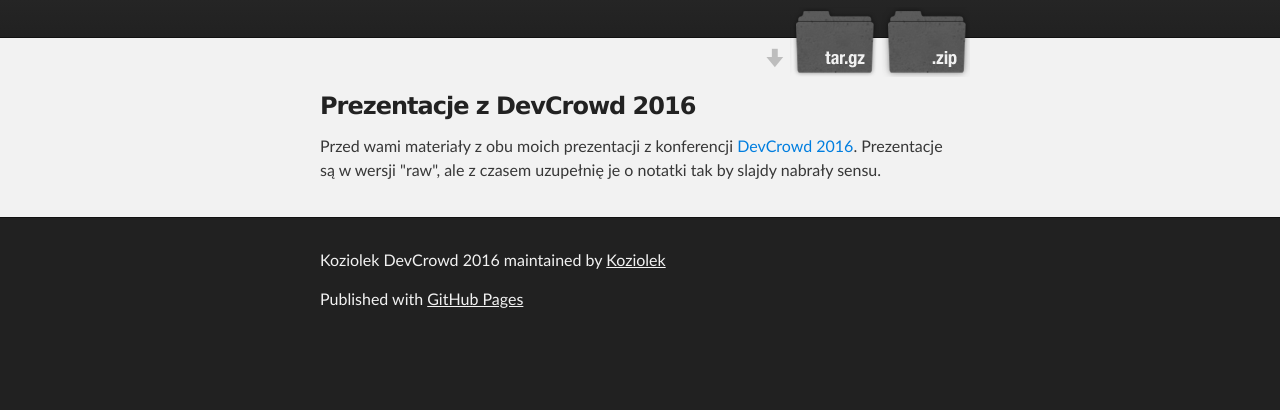
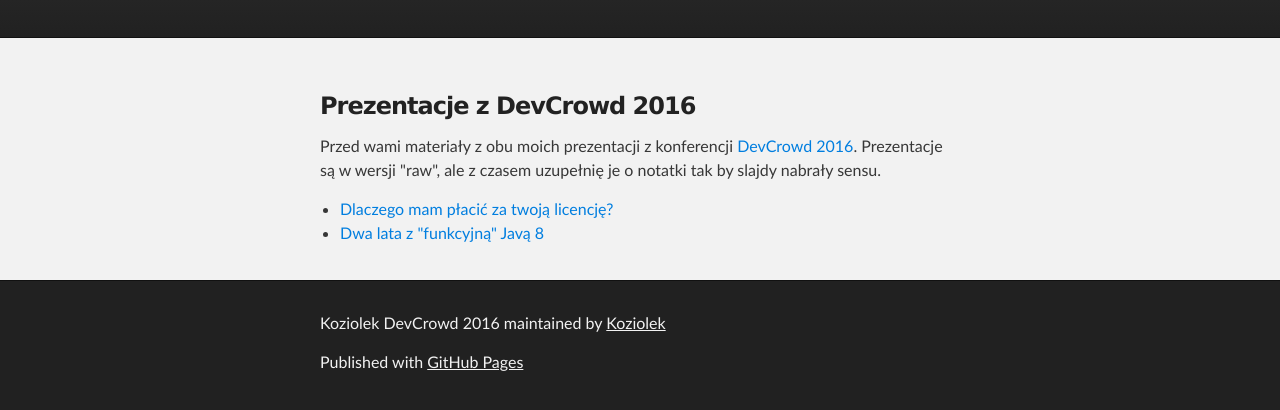
Before and after one commit to Koziolek/koziolek_devcrowd_2016, a plain HTML site: page index.html in a window 1280 px wide. Shown: the part 172-582 px from the top of the page. Drawn offline with Linux system fonts and the light colour scheme.

Commit message:
add links to presentations

```diff
--- a/index.html
+++ b/index.html
@@ -21,10 +21,10 @@
         <h1 id="project_title">Koziolek DevCrowd 2016</h1>
         <h2 id="project_tagline">Materiały z konferencji</h2>
 
-            <section id="downloads">
-              <a class="zip_download_link" href="https://github.com/Koziolek/koziolek_devcrowd_2016/zipball/master">Download this project as a .zip file</a>
-              <a class="tar_download_link" href="https://github.com/Koziolek/koziolek_devcrowd_2016/tarball/master">Download this project as a tar.gz file</a>
-            </section>
+        <!--<section id="downloads">-->
+        <!--<a class="zip_download_link" href="https://github.com/Koziolek/koziolek_devcrowd_2016/zipball/master">Download this project as a .zip file</a>-->
+        <!--<a class="tar_download_link" href="https://github.com/Koziolek/koziolek_devcrowd_2016/tarball/master">Download this project as a tar.gz file</a>-->
+        <!--</section>-->
     </header>
 </div>
 
@@ -32,9 +32,16 @@
 <div id="main_content_wrap" class="outer">
     <section id="main_content" class="inner">
         <h3>
-<a id="prezentacje-z-devcrowd-2016" class="anchor" href="#prezentacje-z-devcrowd-2016" aria-hidden="true"><span aria-hidden="true" class="octicon octicon-link"></span></a>Prezentacje z DevCrowd 2016</h3>
+            <a id="prezentacje-z-devcrowd-2016" class="anchor" href="#prezentacje-z-devcrowd-2016"
+               aria-hidden="true"><span aria-hidden="true" class="octicon octicon-link"></span></a>Prezentacje z
+            DevCrowd 2016</h3>
 
-<p>Przed wami materiały z obu moich prezentacji z konferencji <a href="http://devcrowd.pl/">DevCrowd 2016</a>. Prezentacje są w wersji "raw", ale z czasem uzupełnię je o notatki tak by slajdy nabrały sensu.</p>
+        <p>Przed wami materiały z obu moich prezentacji z konferencji <a href="http://devcrowd.pl/">DevCrowd 2016</a>.
+            Prezentacje są w wersji "raw", ale z czasem uzupełnię je o notatki tak by slajdy nabrały sensu.</p>
+        <ul>
+             <li><a href="devcrowd16-buy/">Dlaczego mam płacić za twoją licencję?</a> </li>
+             <li><a href="devcrowd16-fun/">Dwa lata z "funkcyjną" Javą 8</a> </li>
+        </ul>
     </section>
 </div>
 
@@ -47,6 +54,5 @@
 </div>
 
 
-
 </body>
 </html>
```
Lines whose indentation alone changed are shown as unchanged.
